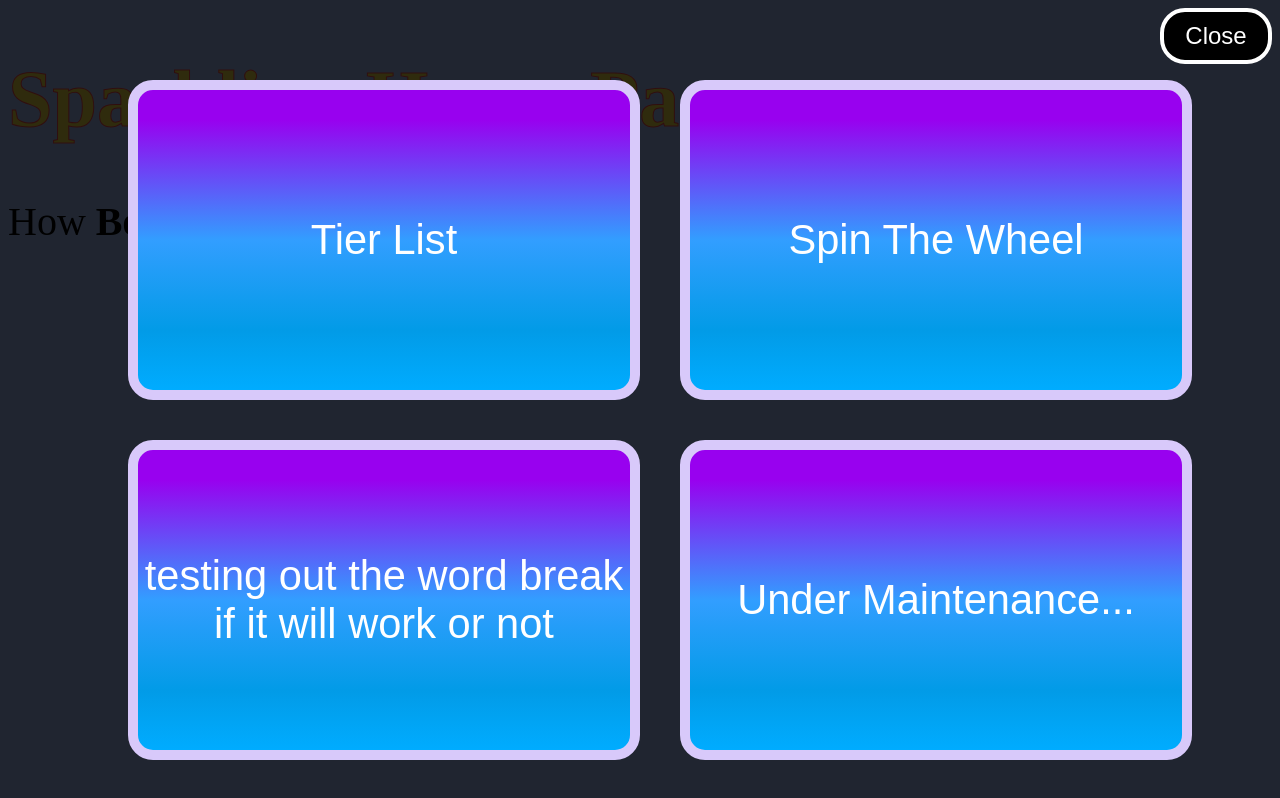
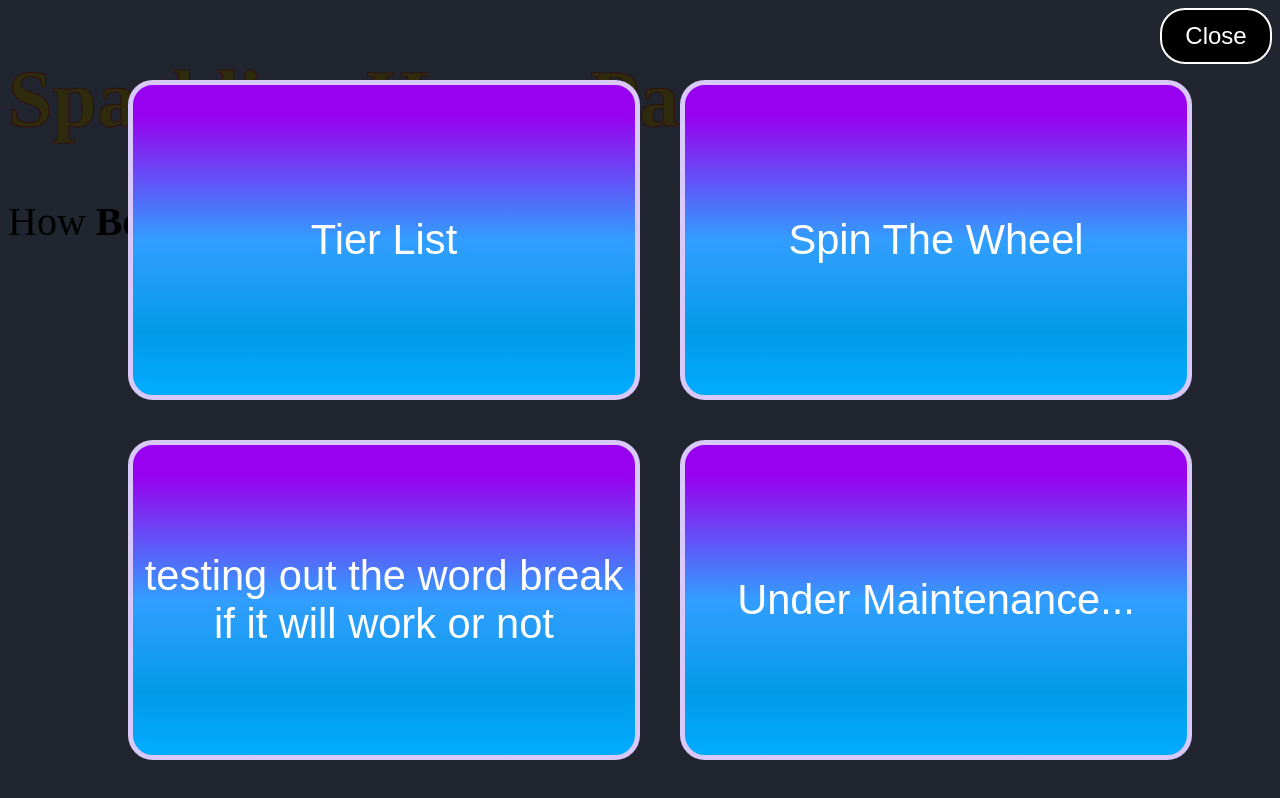
Before and after one commit to TheBlindMonkaS/TheBlindMonkaS.github.io, a plain HTML site: page index.html in a window 1280 px wide. Both pictures are taken after a click on the button "Menu". Drawn offline with Linux system fonts and the light colour scheme.

Commit message:
updates css

```diff
--- a/css/index.css
+++ b/css/index.css
@@ -22,7 +22,7 @@ p {
   width: min(14vw, 14vh);
   height: min(7vw, 7vh);
   border-radius: 25px;
-  border: 4px solid black;
+  border: 2.5px solid black;
   top: min(1vw, 1vh);
   right: min(1vw, 1vh);
   background-color: white;
--- a/css/nav.css
+++ b/css/nav.css
@@ -28,7 +28,7 @@
 
 .inner_menu{
     /* border: 10px solid rgb(119, 0, 255); */
-    border: 10px solid rgb(216, 201, 250);
+    border: 5px solid rgb(216, 201, 250);
     border-radius: 25px;
     font-size: 50px;
     font-size:  calc(2vw + 2vh);
--- a/index.html
+++ b/index.html
@@ -1,6 +1,7 @@
 <!DOCTYPE html>
 <html>
   <head>
+    <meta content='width=device-width, initial-scale=1.0, maximum-scale=1.0, user-scalable=0' name='viewport' />
     <link rel="stylesheet" type="text/css" href="css/index.css" />
     <link rel="stylesheet" type="text/css" href="css/nav.css" />
     <script type="text/javascript" src="scripts/index.js"></script>
@@ -8,6 +9,8 @@
       rel="icon"
       href="https://em-content.zobj.net/thumbs/120/joypixels/340/sparkles_2728.png"
     />
+    <meta charset="utf-8">
+
     <title>Sparkles and Bubbles</title>
   </head>
 
--- a/scripts/index.js
+++ b/scripts/index.js
@@ -7,7 +7,7 @@ function navigation(){
         nav.style.visibility = "hidden"
         menu_button.style.color = "black"
         menu_button.style.backgroundColor = "white"
-        menu_button.style.border = "4px solid black"
+        menu_button.style.border = "2.5px solid black"
         menu_button.innerHTML = "Menu"
 
     }
@@ -16,7 +16,7 @@ function navigation(){
         nav.style.visibility = "visible"
         menu_button.style.color = "white"
         menu_button.style.backgroundColor = "black"
-        menu_button.style.border = "4px solid white"
+        menu_button.style.border = "2.5px solid white"
         menu_button.innerHTML = "Close"
     }
 }
```
